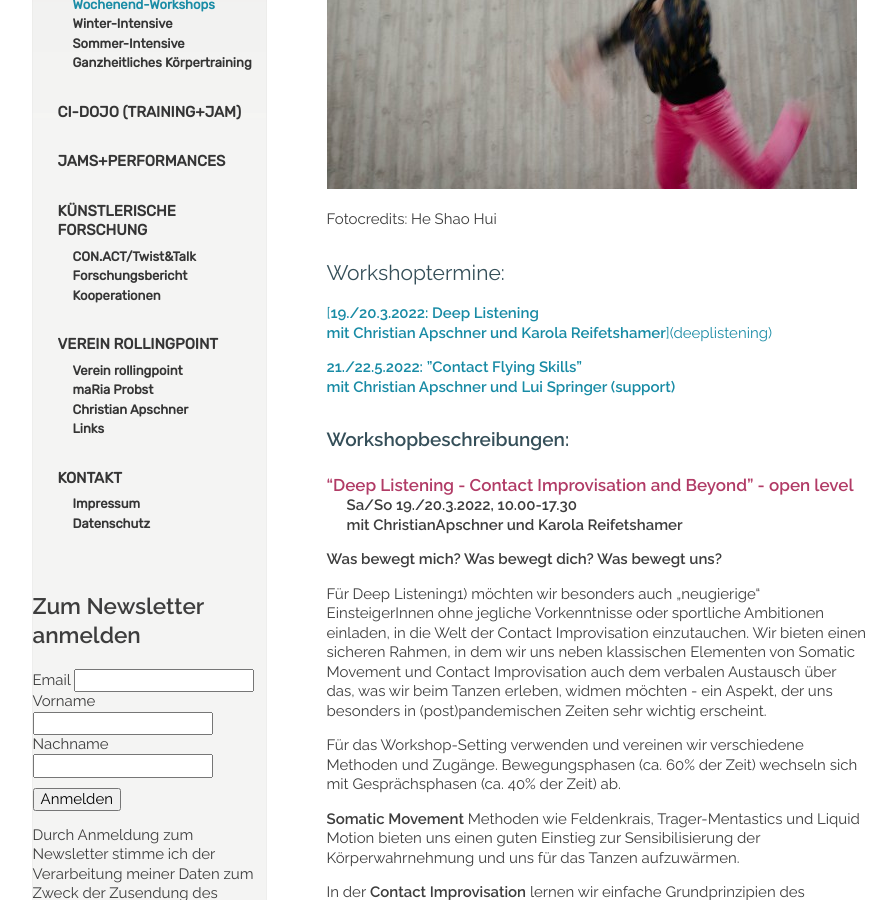
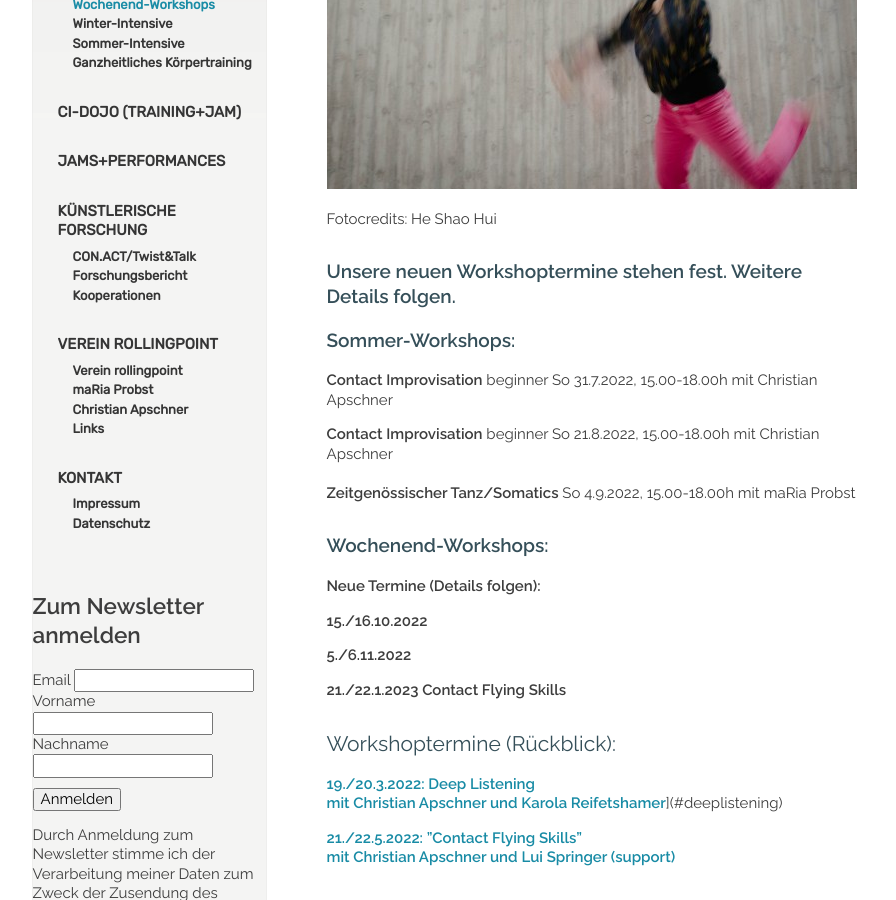
Before and after one commit to manulari/rollingpointat, a Jekyll site: the page built from _pages_de/workshops.md, in a window 1280 px wide and 900 px high, scrolled down 349 px. Shown: the whole window, without its empty margins (152-1048 px from the left). Built offline with Jekyll 4.4.1, drawn with Linux system fonts in a browser that asks for light colours; comment, search, counter and statistics services are not loaded.

Commit message:
Update page (de) “workshops”

```diff
--- a/_pages_de/workshops.md
+++ b/_pages_de/workshops.md
@@ -8,9 +8,29 @@ title: Wochenend-Workshops
 
 Fotocredits: He Shao Hui
 
-## Workshoptermine:
+### Unsere neuen Workshoptermine stehen fest. Weitere Details folgen.
 
-[[**19./20.3.2022: Deep Listening**\
+### Sommer-Workshops:
+
+**Contact Improvisation** beginner So 31.7.2022, 15.00-18.00h mit Christian Apschner
+
+**Contact Improvisation** beginner So 21.8.2022, 15.00-18.00h mit Christian Apschner\
+\
+**Zeitgenössischer Tanz/Somatics** So 4.9.2022, 15.00-18.00h mit maRia Probst
+
+### Wochenend-Workshops:
+
+**Neue Termine (Details folgen):**
+
+**15./16.10.2022**
+
+**5./6.11.2022**
+
+**21./22.1.2023 Contact Flying Skills**
+
+## Workshoptermine (Rückblick):
+
+[**19./20.3.2022: Deep Listening**\
 **mit Christian Apschner und Karola Reifetshamer**](deeplistening)](#deeplistening)
 
 [**21./22.5.2022: "Contact Flying Skills"**\
```
